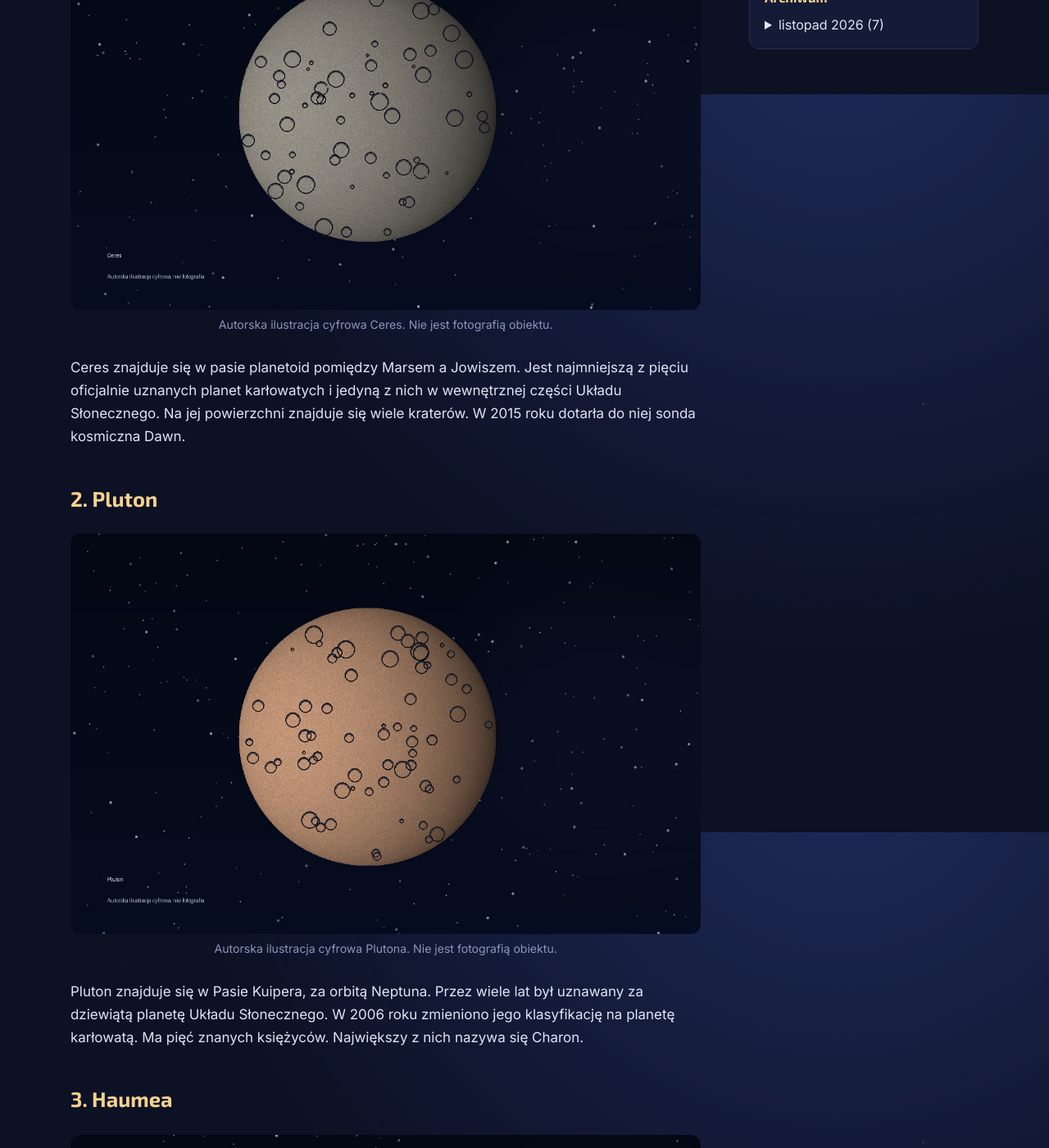
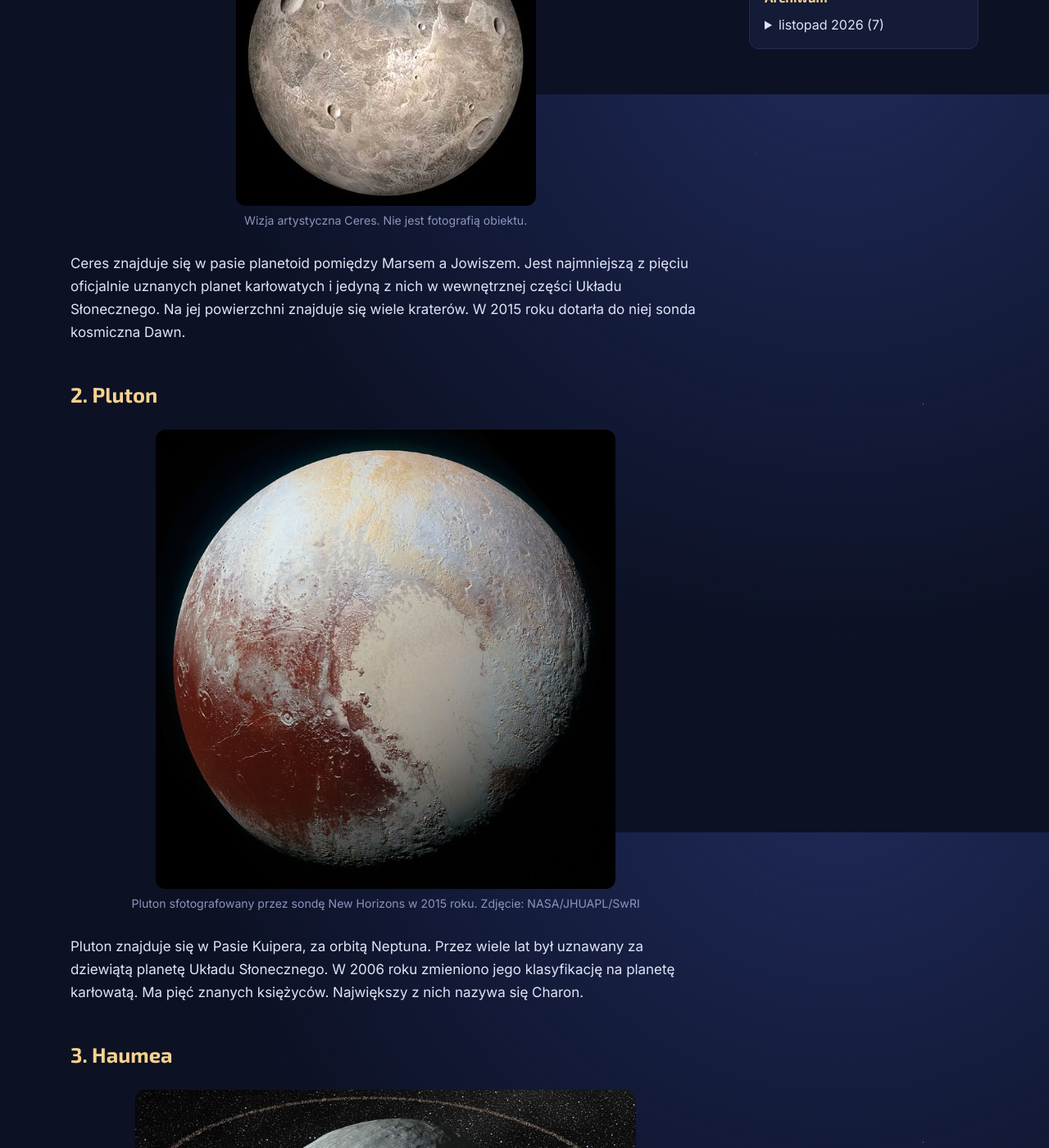
Before and after one commit to sdarioo/astrowojtek, a Jekyll site: the page built from _posts/2026-11-13-planety-karlowate.md, in a window 1280 px wide and 1400 px high, scrolled down 785 px. Shown: the whole window at 82% size. Built offline with Jekyll 4.4.1, drawn with Linux system fonts in a browser that asks for light colours; some of the changed text lies outside the part shown.

Commit message:
Planety karłowate: nowe zdjęcia i podpisy
Co-Authored-By: Claude Opus 5.5 <noreply@anthropic.com>

```diff
--- a/_posts/2026-11-13-planety-karlowate.md
+++ b/_posts/2026-11-13-planety-karlowate.md
@@ -14,43 +14,43 @@ Quaoar i Sedna są bardzo ciekawymi obiektami, które bywają rozważane jako ka
 
 ## 1. Ceres
 
-{% include zdjecie.html plik="ceres.jpg" podpis="Autorska ilustracja cyfrowa Ceres. Nie jest fotografią obiektu." %}
+{% include zdjecie.html plik="ceres.jpg" podpis="Wizja artystyczna Ceres. Nie jest fotografią obiektu." %}
 
 Ceres znajduje się w pasie planetoid pomiędzy Marsem a Jowiszem. Jest najmniejszą z pięciu oficjalnie uznanych planet karłowatych i jedyną z nich w wewnętrznej części Układu Słonecznego. Na jej powierzchni znajduje się wiele kraterów. W 2015 roku dotarła do niej sonda kosmiczna Dawn.
 
 ## 2. Pluton
 
-{% include zdjecie.html plik="pluton.jpg" podpis="Autorska ilustracja cyfrowa Plutona. Nie jest fotografią obiektu." %}
+{% include zdjecie.html plik="pluton.jpg" podpis="Pluton sfotografowany przez sondę New Horizons w 2015 roku. Zdjęcie: NASA/JHUAPL/SwRI" %}
 
 Pluton znajduje się w Pasie Kuipera, za orbitą Neptuna. Przez wiele lat był uznawany za dziewiątą planetę Układu Słonecznego. W 2006 roku zmieniono jego klasyfikację na planetę karłowatą. Ma pięć znanych księżyców. Największy z nich nazywa się Charon.
 
 ## 3. Haumea
 
-{% include zdjecie.html plik="haumea.jpg" podpis="Autorska ilustracja cyfrowa Haumei. Nie jest fotografią obiektu." %}
+{% include zdjecie.html plik="haumea.jpg" podpis="Wizja artystyczna Haumei. Nie jest fotografią obiektu." %}
 
 Haumea znajduje się w Pasie Kuipera. Obraca się wokół własnej osi bardzo szybko, dlatego ma wydłużony kształt przypominający jajko. Ma dwa znane księżyce, a wokół niej odkryto także pierścień.
 
 ## 4. Quaoar
 
-{% include zdjecie.html plik="quaoar.jpg" podpis="Autorska ilustracja cyfrowa Quaoara. Nie jest fotografią obiektu." %}
+{% include zdjecie.html plik="quaoar.jpg" podpis="Wizja artystyczna Quaoara. Nie jest fotografią obiektu." %}
 
 Quaoar to duży obiekt transneptunowy znajdujący się w Pasie Kuipera. Ma księżyc o nazwie Weywot. Wokół Quaoara odkryto również pierścień. Nie jest jednak oficjalnie uznaną planetą karłowatą.
 
 ## 5. Makemake
 
-{% include zdjecie.html plik="makemake.jpg" podpis="Autorska ilustracja cyfrowa Makemake. Nie jest fotografią obiektu." %}
+{% include zdjecie.html plik="makemake.jpg" podpis="Wizja artystyczna Makemake. Nie jest fotografią obiektu." %}
 
 Makemake znajduje się w Pasie Kuipera. Została odkryta w 2005 roku i jest jedną z najjaśniejszych znanych planetoid w tej odległej części Układu Słonecznego. Jej powierzchnia jest bardzo zimna i pokryta lodami. Makemake ma jeden znany księżyc.
 
 ## 6. Eris
 
-{% include zdjecie.html plik="eris.jpg" podpis="Autorska ilustracja cyfrowa Eris. Nie jest fotografią obiektu." %}
+{% include zdjecie.html plik="eris.jpg" podpis="Wizja artystyczna Eris. Nie jest fotografią obiektu." %}
 
 Eris znajduje się daleko za Neptunem, w obszarze nazywanym dyskiem rozproszonym. Jest jedną z największych planet karłowatych. Jej odkrycie w 2005 roku przyczyniło się do dyskusji o tym, czym właściwie jest planeta. Eris ma jeden znany księżyc o nazwie Dysnomia.
 
 ## 7. Sedna
 
-{% include zdjecie.html plik="sedna.jpg" podpis="Autorska ilustracja cyfrowa Sedny. Nie jest fotografią obiektu." %}
+{% include zdjecie.html plik="sedna.jpg" podpis="Wizja artystyczna Sedny. Nie jest fotografią obiektu." %}
 
 Sedna znajduje się bardzo daleko od Słońca, poza głównym obszarem Pasa Kuipera. Jej orbita jest niezwykle wydłużona. Jeden obieg wokół Słońca zajmuje jej około 11 tysięcy lat. Sedna ma czerwonawy kolor i jest obiektem odłączonym od typowych orbit Pasa Kuipera. Nie została oficjalnie uznana za planetę karłowatą.
 
```
Also changed, not shown: assets/images/posts/2026-11-13-planety-karlowate/ceres.jpg, assets/images/posts/2026-11-13-planety-karlowate/eris.jpg, assets/images/posts/2026-11-13-planety-karlowate/haumea.jpg, assets/images/posts/2026-11-13-planety-karlowate/makemake.jpg, assets/images/posts/2026-11-13-planety-karlowate/pluton.jpg, assets/images/posts/2026-11-13-planety-karlowate/quaoar.jpg, assets/images/posts/2026-11-13-planety-karlowate/sedna.jpg.
